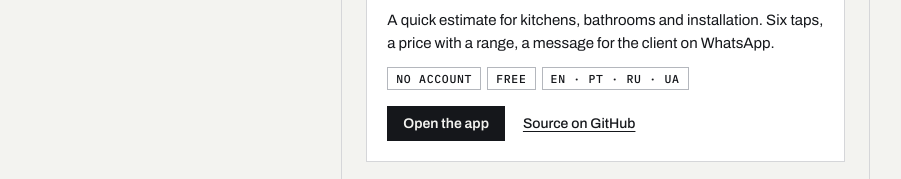
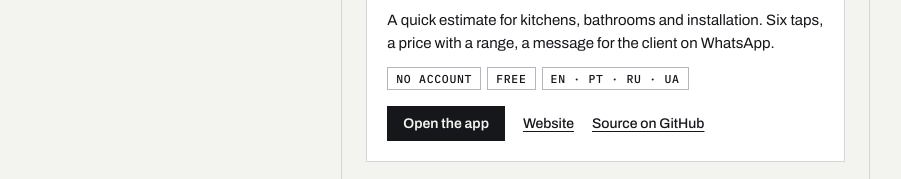
Before and after one commit to davydmedvedchuk/davydmedvedchuk.github.io, a plain HTML site: page index.html in a window 1280 px wide. Shown: the part 1037-1216 px from the top of the page, without its empty margins (34-935 px from the left). Drawn offline with Linux system fonts and the light colour scheme.

Commit message:
Hub: link to the Sixtap website

```diff
--- a/index.html
+++ b/index.html
@@ -141,6 +141,7 @@ a:focus-visible { outline: 2px solid currentColor; outline-offset: 3px; }
           <ul class="tags"><li>No account</li><li>Free</li><li>EN · PT · RU · UA</li></ul>
           <div class="links">
             <a class="btn" href="https://davydmedvedchuk.github.io/sixtap/">Open the app</a>
+            <a class="link" href="https://davydmedvedchuk.github.io/sixtap/about/">Website</a>
             <a class="link" href="https://github.com/davydmedvedchuk/sixtap">Source on GitHub</a>
           </div>
         </div>
```
